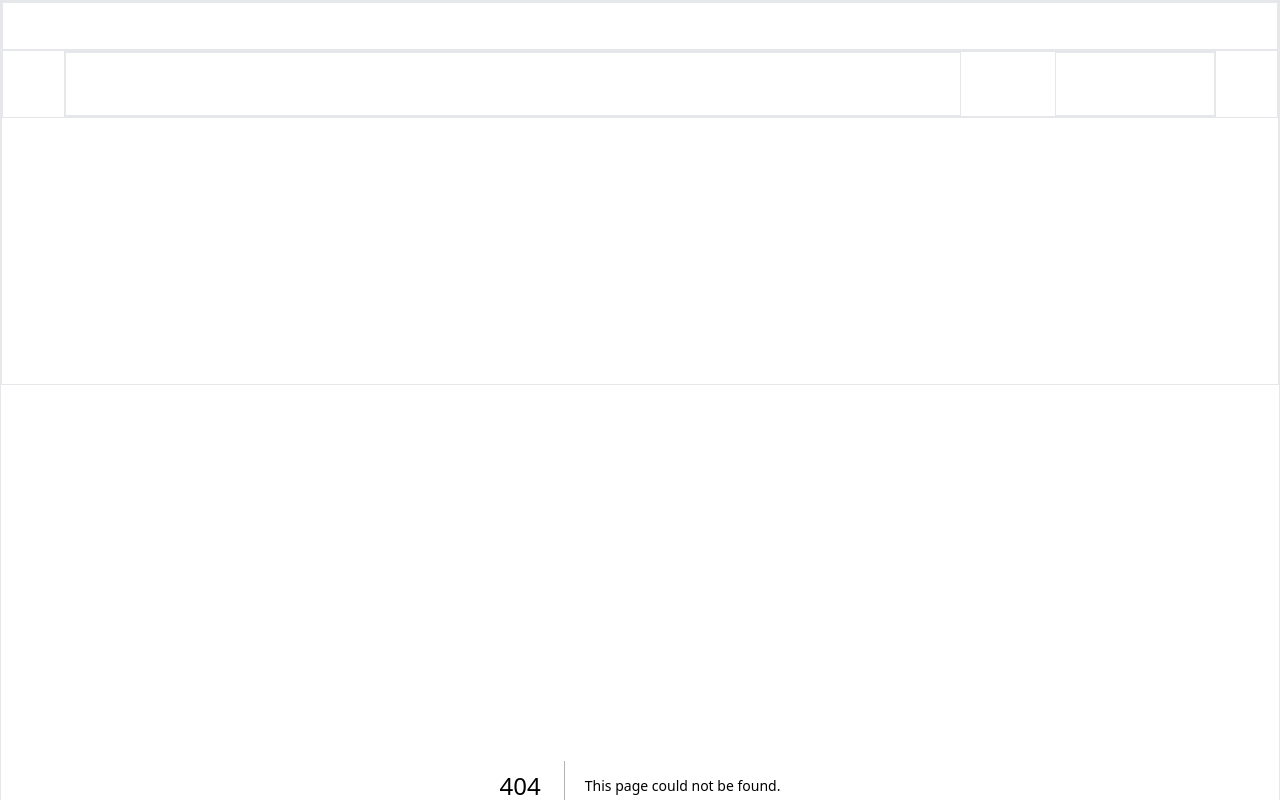
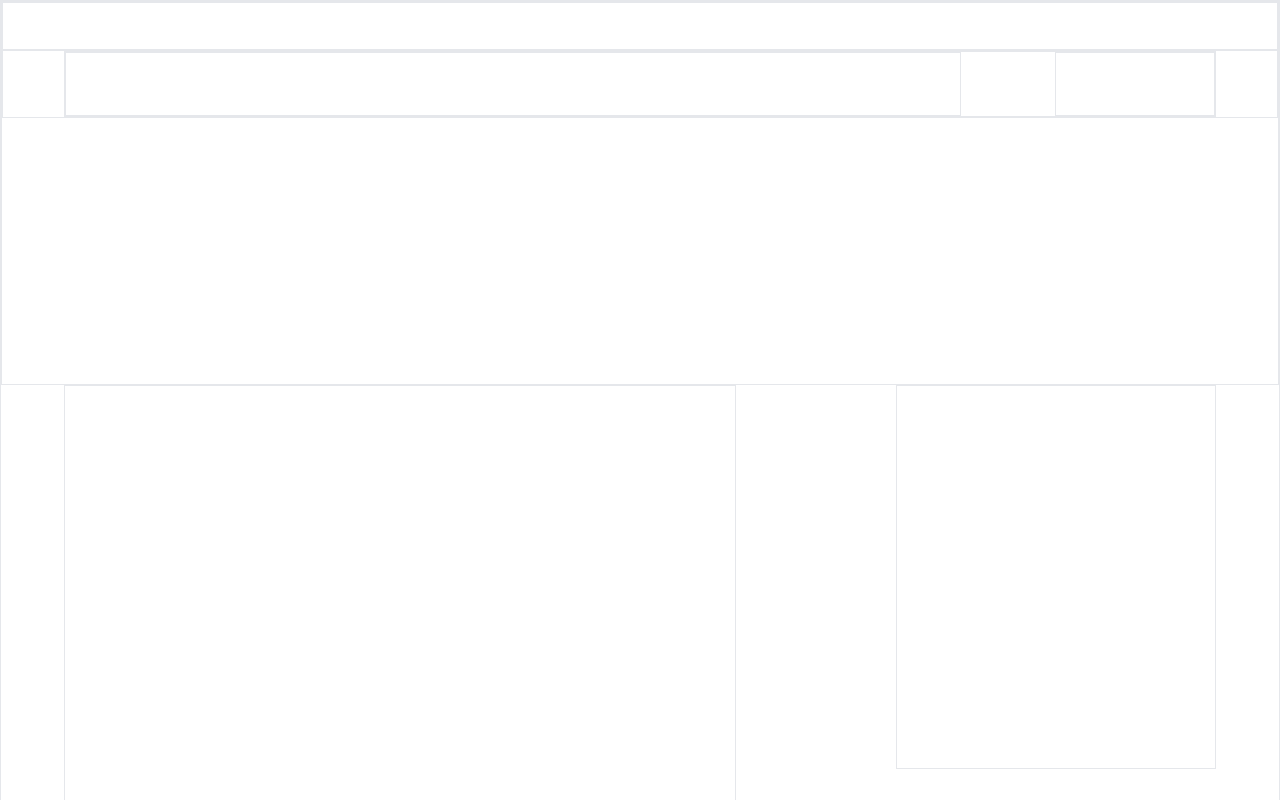
Before and after one commit to MiCkEyZzZ/mfz, a Next.js app: page /posts/1 in a window 1280 px wide. Before the commit this address had no page. Shown: the top 800 px of the page. Built offline with nearby package versions, Linux system fonts and the light colour scheme.

Commit message:
создал страницу поста

```diff
--- a/app/layout.tsx
+++ b/app/layout.tsx
@@ -1,7 +1,8 @@
-import Footer from 'components/footer'
-import Header from 'components/header'
 import './globals.css'
 import globalMetadata from './metadata'
+
+import Header from 'components/header'
+import Footer from 'components/footer'
 
 export const metadata = globalMetadata
 
--- /dev/null
+++ b/app/posts/[slug]/page.tsx
@@ -0,0 +1,12 @@
+function Post() {
+  return (
+    <section className='w-full'>
+      <div className='flex flex-row-reverse justify-center items-start'>
+        <aside className='hidden md:flex w-full max-w-xs h-96 ml-auto border'></aside>
+        <article className='w-full md:max-w-2xl h-screen border'></article>
+      </div>
+    </section>
+  )
+}
+
+export default Post
--- a/app/posts/page.tsx
+++ b/app/posts/page.tsx
@@ -6,7 +6,9 @@ export const metadata = {
 
 function PostsPage() {
   return (
-    <section className='grid grid-cols-1 md:grid-cols-2 gap-8'>
+    <section className='flex flex-col'>
+      <div className='w-full h-20 border'></div>
+      <div className='grid grid-cols-1 md:grid-cols-2 gap-8'>
         <div className='w-full h-80 border rounded-lg'></div>
         <div className='w-full h-80 border rounded-lg'></div>
         <div className='w-full h-80 border rounded-lg'></div>
@@ -19,6 +21,7 @@ function PostsPage() {
         <div className='w-full h-80 border rounded-lg'></div>
         <div className='w-full h-80 border rounded-lg'></div>
         <div className='w-full h-80 border rounded-lg'></div>
+      </div>
     </section>
   )
 }
```
Lines whose indentation alone changed are shown as unchanged.
